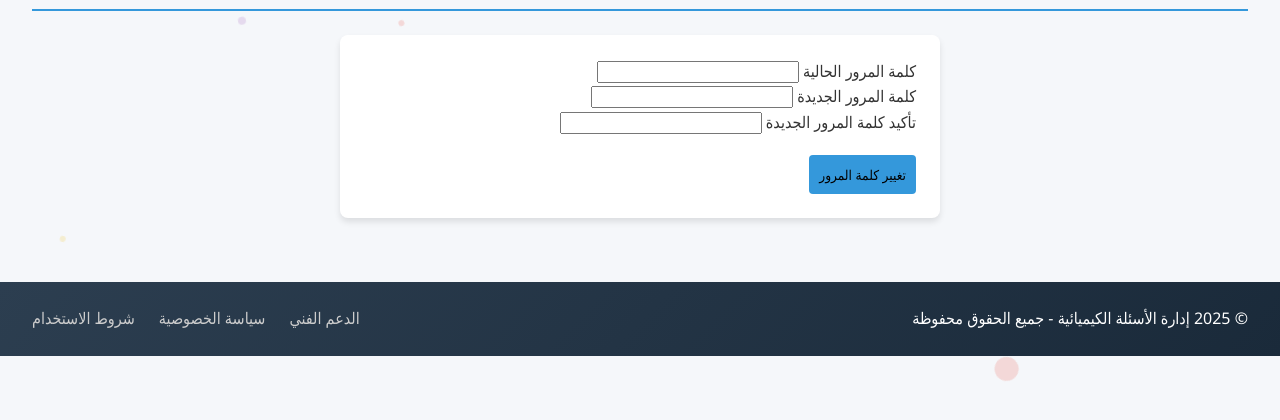
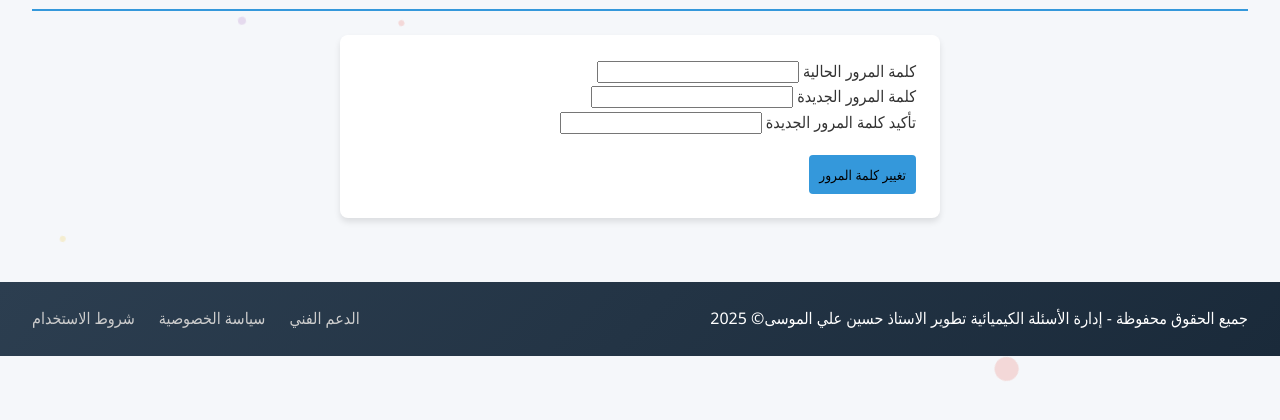
Before and after one commit to moosahu/question-manager-app, a Flask app: page /user/change-password in a window 1280 px wide. Shown: the part 238-658 px from the top of the page. Run offline with Flask 3, Linux system fonts and the light colour scheme; a user stored in the database is signed in.

```diff
--- a/src/templates/user/change_password.html
+++ b/src/templates/user/change_password.html
@@ -93,7 +93,7 @@
 
     <footer>
         <div class="footer-content">
-            <p>© 2025 إدارة الأسئلة الكيميائية - جميع الحقوق محفوظة</p>
+            <p> جميع الحقوق محفوظة - إدارة الأسئلة الكيميائية تطوير الاستاذ حسين علي الموسى© 2025</p>
             <div class="footer-links">
                 <a href="#">الدعم الفني</a>
                 <a href="#">سياسة الخصوصية</a>
```
